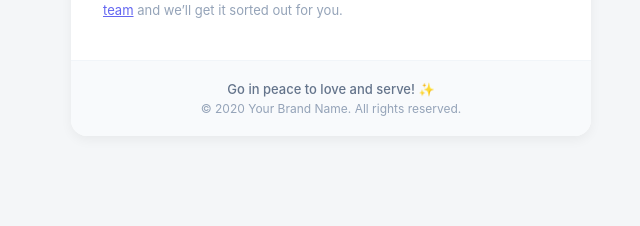
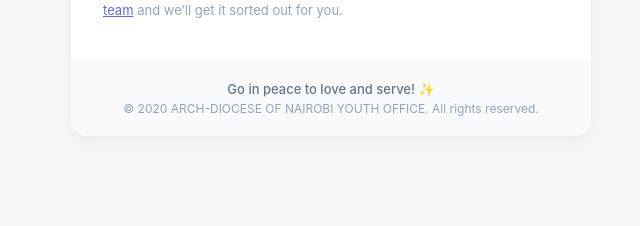
Before and after one commit to mwiks-dev/ADN-YSC-Portal-Backend, a Python web app: template mailer/templates/welcome.html in a window 1280 px wide. Shown: the part 574-800 px from the top of the page, without its empty margins (309-949 px from the left). Run offline with Jinja, Linux system fonts and the light colour scheme; the template is opened without the code that fills it: most values are stand-ins (such as "Sample title", 1, 10 or a date in 2020).

Commit message:
Brand name on email

```diff
--- a/mailer/templates/welcome.html
+++ b/mailer/templates/welcome.html
@@ -94,7 +94,7 @@
               </p>
               <p style="margin: 0; color: #94a3b8; font-size: 12px;">
                 ©
-                {{ year }} Your Brand Name. All rights reserved.
+                {{ year }} ARCH-DIOCESE OF NAIROBI YOUTH OFFICE. All rights reserved.
               </p>
             </td>
           </tr>
```
